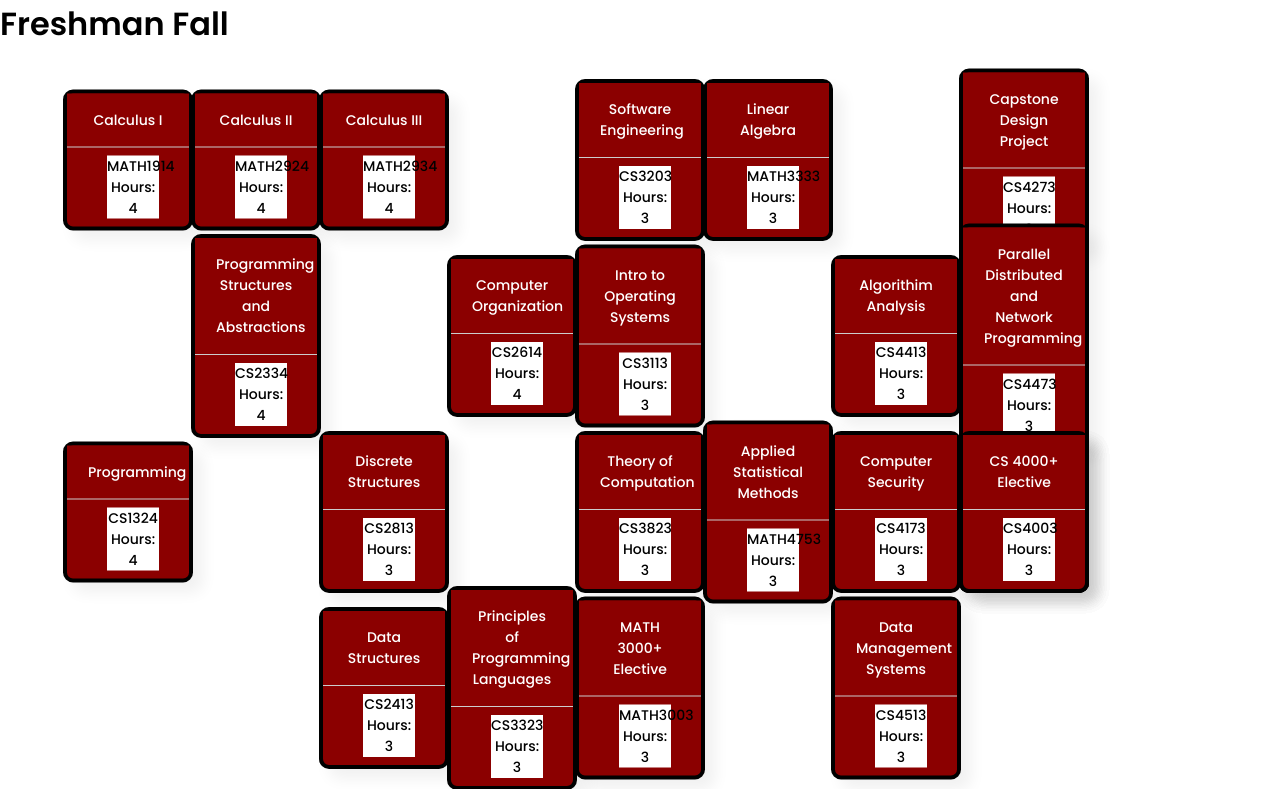
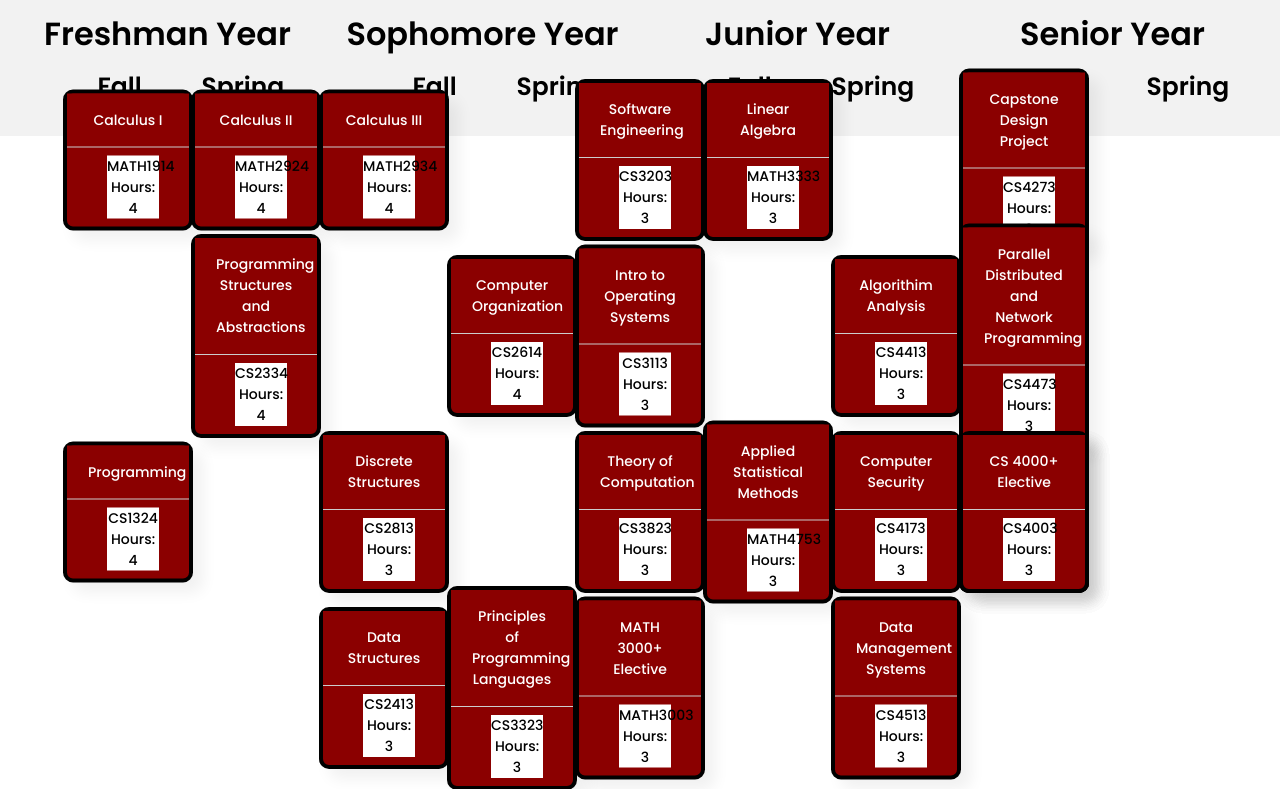
Before and after one commit to TommyPham03/Class-Compass, a Flask app: page /makeschedule in a window 1280 px wide. Shown: the top 789 px of the page. Run offline with Flask 3, Linux system fonts and the light colour scheme.

Commit message:
Added headers and sub-headers to template.html

```diff
--- a/templates/courses.html
+++ b/templates/courses.html
@@ -1,7 +1,43 @@
 <!DOCTYPE html>
 <html lang="en">
 <head>
-    <h1>Freshman Fall</h1>
+    <style>
+		.container {
+			display: flex;
+			justify-content: space-around;
+			flex-wrap: wrap;
+			padding: 10px;
+			background-color: #f2f2f2;
+		}
+
+		.header {
+			flex-basis: 23%;
+			text-align: center;
+			color: black;
+			margin-bottom: 20px;
+			display: flex;
+			flex-direction: column;
+			align-items: center;
+		}
+
+		.sub-header {
+			font-weight: bold;
+			color: black;
+			margin-top: 10px;
+			display: flex;
+			justify-content: space-around;
+			width: 100%;
+			max-width: 200px;
+			text-align: center;
+			font-size: 25px;
+		}
+		.sub-header div {
+			margin-left: 30px;
+			margin-right: 30px;
+			flex-basis: 100%;
+			text-align: center;
+		}
+	</style>
     <style>
         *{
   margin: 0;
@@ -300,6 +336,36 @@ body{
     <link href='https://unpkg.com/boxicons@2.0.9/css/boxicons.min.css' rel='stylesheet'>
 </head>
 <body>
+    <div class="container">
+		<div class="header">
+			<h1>Freshman Year</h1>
+			<div class="sub-header">
+				<div style="flex: 1;">Fall</div>
+				<div style="flex: 1;">Spring</div>
+			</div>
+		</div>
+		<div class="header">
+			<h1>Sophomore Year</h1>
+			<div class="sub-header">
+				<div style="flex: 1;">Fall</div>
+				<div style="flex: 1;">Spring</div>
+			</div>
+		</div>
+		<div class="header">
+			<h1>Junior Year</h1>
+			<div class="sub-header">
+				<div style="flex: 1;">Fall</div>
+				<div style="flex: 1;">Spring</div>
+			</div>
+		</div>
+		<div class="header">
+			<h1>Senior Year</h1>
+			<div class="sub-header">
+				<div style="flex: 1;">Fall</div>
+				<div style="flex: 1;">Spring</div>
+			</div>
+		</div>
+	</div>
 
 
         <div class="wrapper" id=MATH1914>
--- a/templates/template.html
+++ b/templates/template.html
@@ -1,7 +1,43 @@
 <!DOCTYPE html>
 <html lang="en">
 <head>
-    <h1>Freshman Fall</h1>
+    <style>
+		.container {
+			display: flex;
+			justify-content: space-around;
+			flex-wrap: wrap;
+			padding: 10px;
+			background-color: #f2f2f2;
+		}
+
+		.header {
+			flex-basis: 23%;
+			text-align: center;
+			color: black;
+			margin-bottom: 20px;
+			display: flex;
+			flex-direction: column;
+			align-items: center;
+		}
+
+		.sub-header {
+			font-weight: bold;
+			color: black;
+			margin-top: 10px;
+			display: flex;
+			justify-content: space-around;
+			width: 100%;
+			max-width: 200px;
+			text-align: center;
+			font-size: 25px;
+		}
+		.sub-header div {
+			margin-left: 30px;
+			margin-right: 30px;
+			flex-basis: 100%;
+			text-align: center;
+		}
+	</style>
     <style>
         *{
   margin: 0;
@@ -94,6 +130,36 @@ body{
     <link href='https://unpkg.com/boxicons@2.0.9/css/boxicons.min.css' rel='stylesheet'>
 </head>
 <body>
+    <div class="container">
+		<div class="header">
+			<h1>Freshman Year</h1>
+			<div class="sub-header">
+				<div style="flex: 1;">Fall</div>
+				<div style="flex: 1;">Spring</div>
+			</div>
+		</div>
+		<div class="header">
+			<h1>Sophomore Year</h1>
+			<div class="sub-header">
+				<div style="flex: 1;">Fall</div>
+				<div style="flex: 1;">Spring</div>
+			</div>
+		</div>
+		<div class="header">
+			<h1>Junior Year</h1>
+			<div class="sub-header">
+				<div style="flex: 1;">Fall</div>
+				<div style="flex: 1;">Spring</div>
+			</div>
+		</div>
+		<div class="header">
+			<h1>Senior Year</h1>
+			<div class="sub-header">
+				<div style="flex: 1;">Fall</div>
+				<div style="flex: 1;">Spring</div>
+			</div>
+		</div>
+	</div>
     {% for semester in semesters %}
         {% for course in semester %}
         <div class="wrapper" id={{course.get_code()}}>
```
